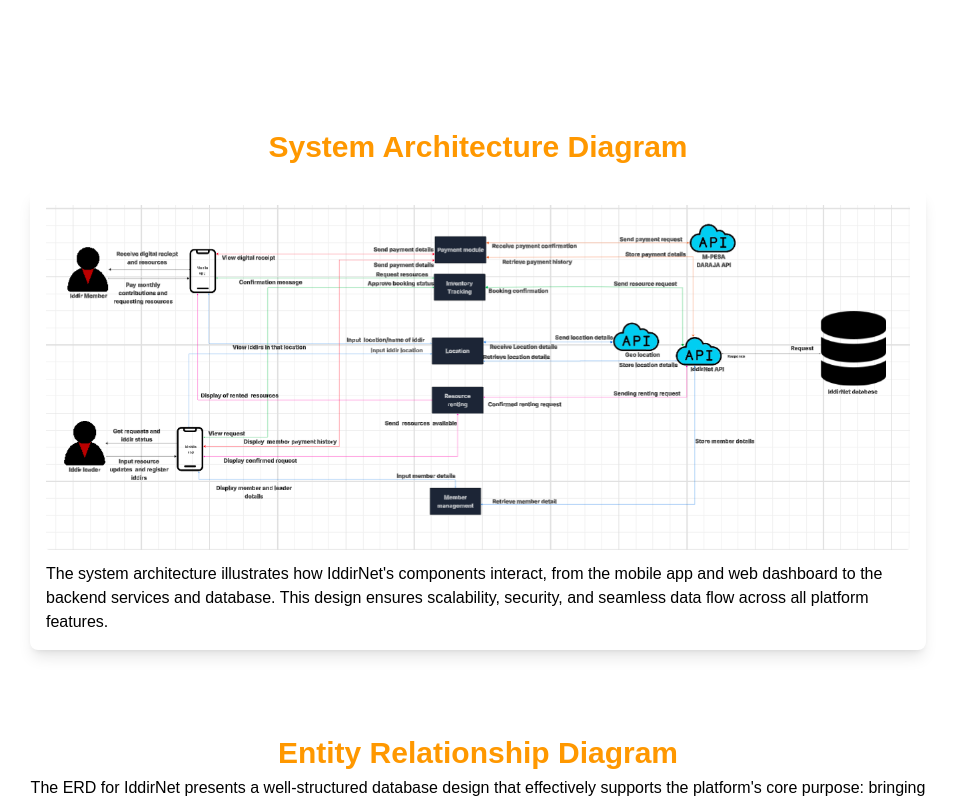
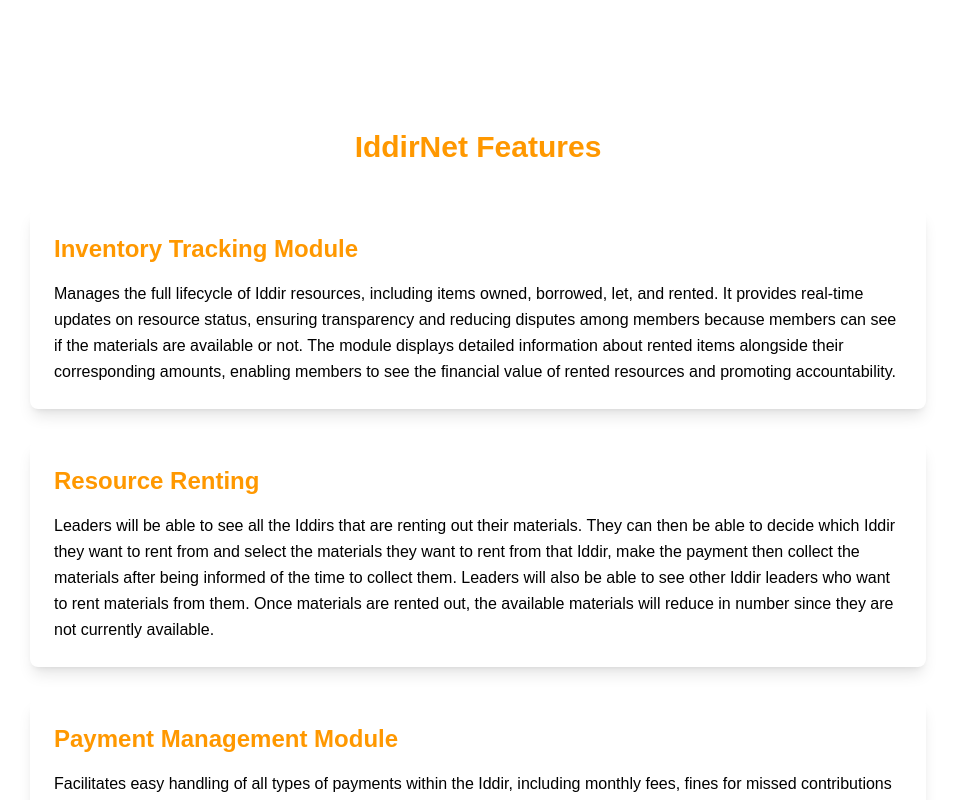
Before and after one commit to victoria-ogega/Iddirnet-documentation, a Next.js app in the folder iddirnet-documentation/: page / in a window 1280 px wide. Shown: the part 800-1600 px from the top of the page, without its empty margins (162-1118 px from the left). Built offline with nearby package versions, Linux system fonts and the light colour scheme.

Commit message:
feat:removed duplicates

```diff
--- a/iddirnet-documentation/src/app/page.tsx
+++ b/iddirnet-documentation/src/app/page.tsx
@@ -15,7 +15,6 @@ export default function Home() {
         <HomeSection />
       </div>
       <div id="features">
-        <ProductOverview />
       </div>
       <div id="code-structure">
         <CodeStructure />
```
